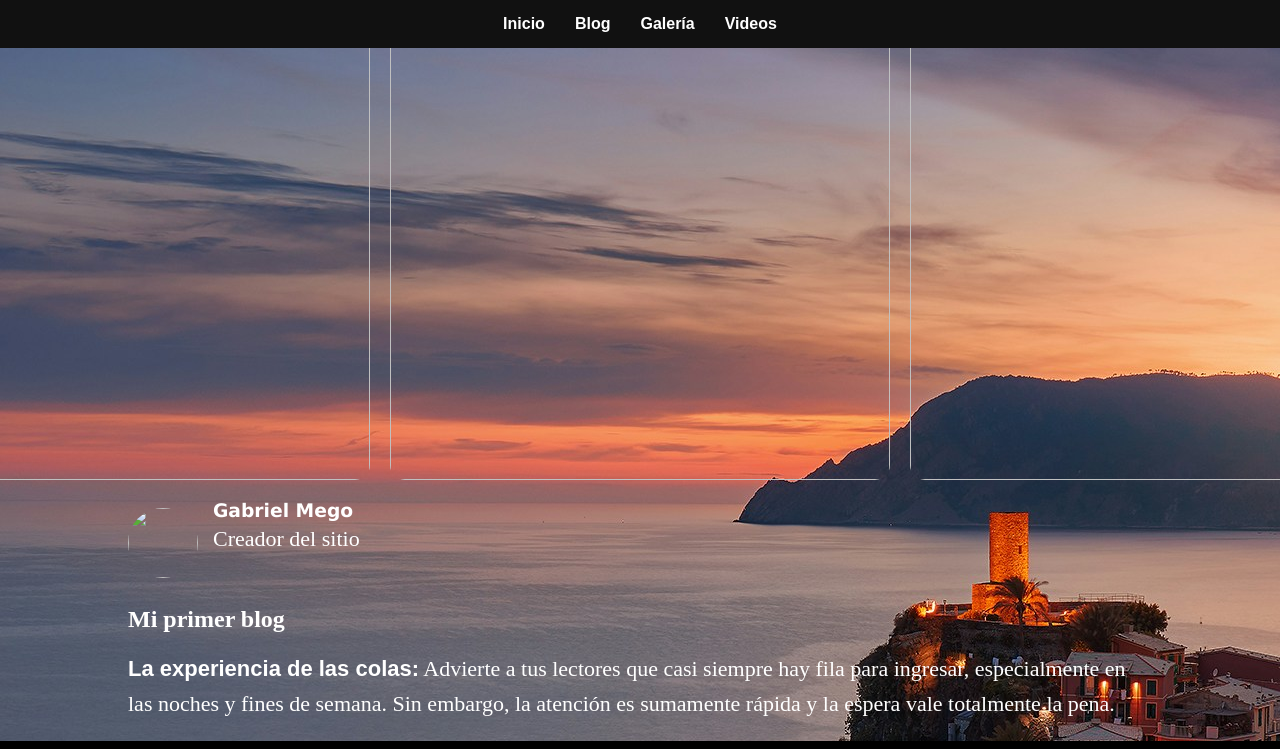
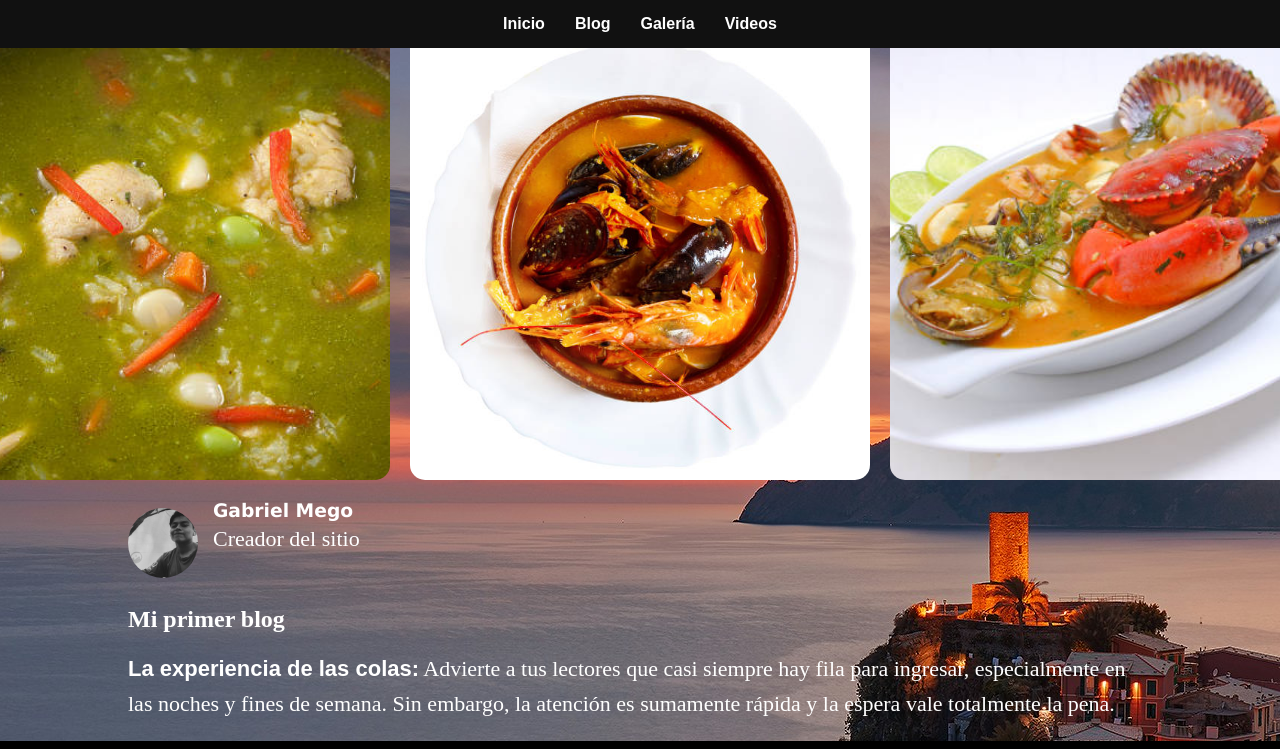
Before and after one commit to Gabriel548-af/Gabriel548-af, a plain HTML site: page blog.html in a window 1280 px wide. Shown: the top 749 px of the page. Drawn offline with Linux system fonts and the light colour scheme.

Commit message:
Update blog.html

```diff
--- a/blog.html
+++ b/blog.html
@@ -26,16 +26,16 @@
 
    <div class="imagenes-sopa">
 
-    <img src="img/sopita verde.jpg" class="lado">
+    <img src="sopita verde.jpg" class="lado">
 
-    <img src="img/sopita.jpg" class="sopa-central">
+    <img src="sopita.jpg" class="sopa-central">
 
-    <img src="img/sopa larga.jpg" class="lado">
+    <img src="sopa larga.jpg" class="lado">
 
 </div>
 
     <div class="autor">
-        <img src="img/Gabriel.jpg">
+        <img src="Gabriel.jpg">
 
         <div>
             <h3 class="minombre">Gabriel Mego</h3>
```
